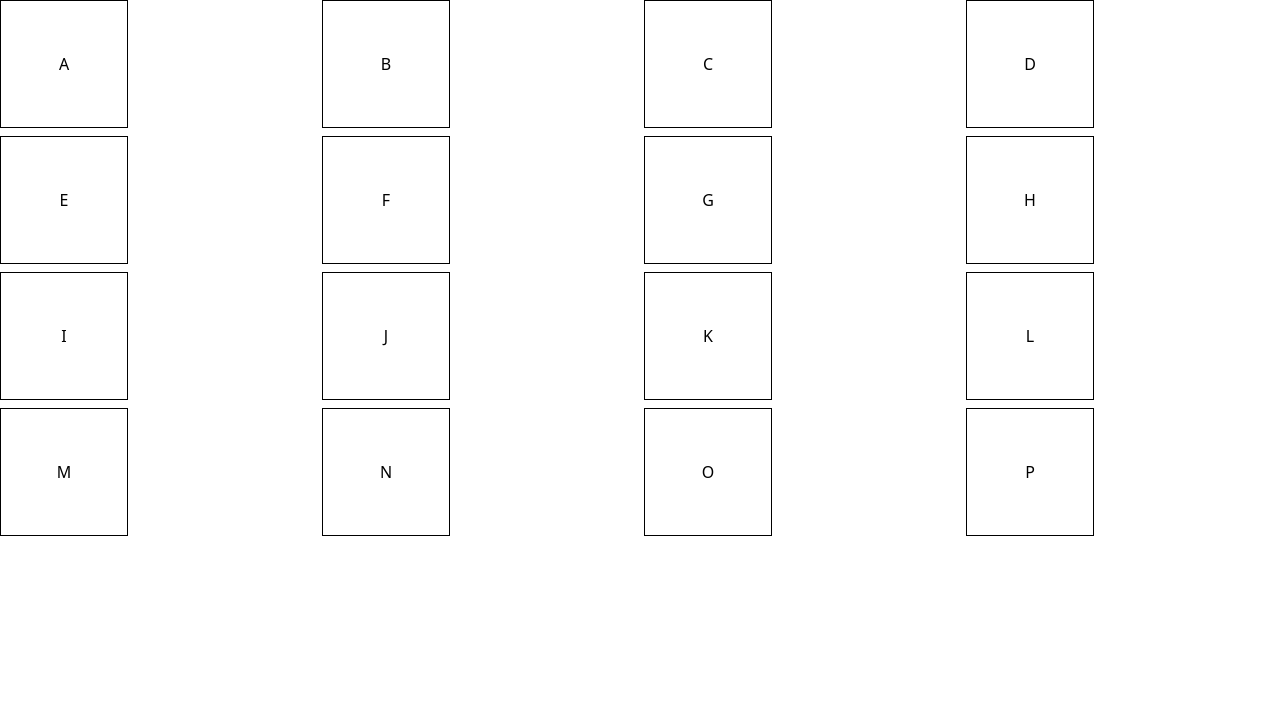
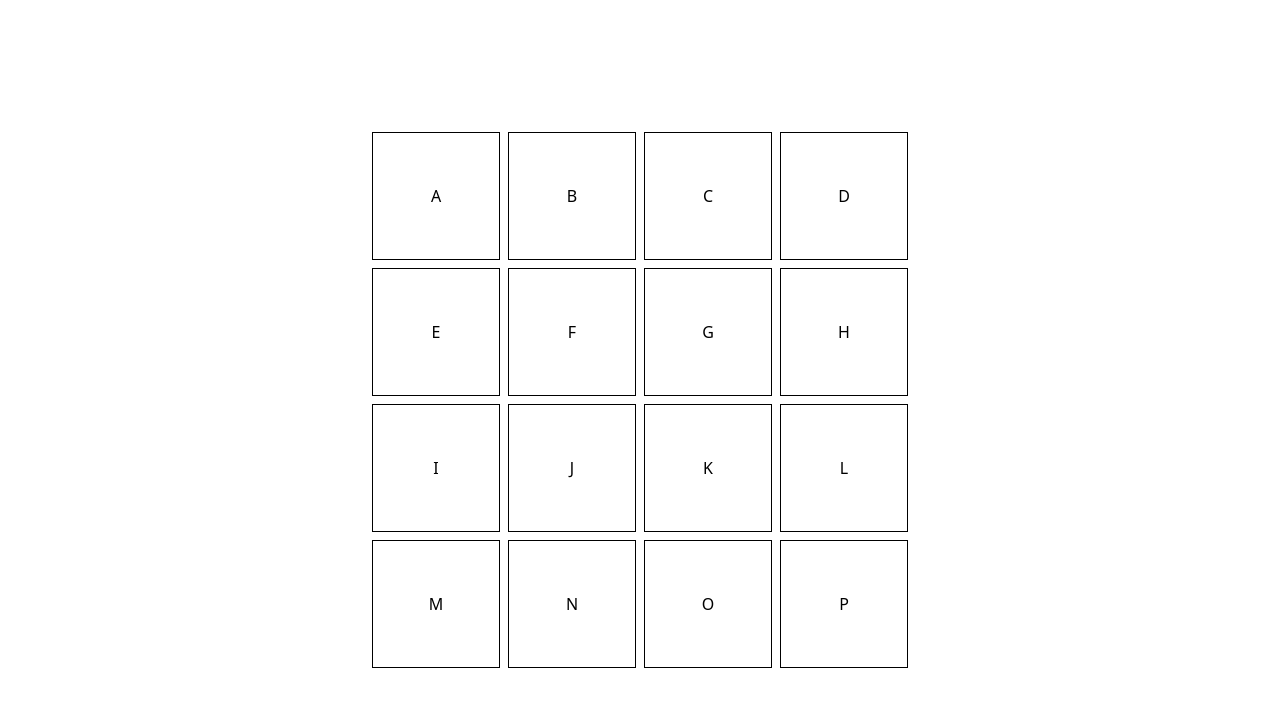
Before and after one commit to lacker/valentines2024, a Svelte app: page / in a window 1280 px wide. Shown: the top 706 px of the page. Built offline with nearby package versions, Linux system fonts and the light colour scheme.

Commit message:
fix grid squareness

```diff
--- a/src/App.svelte
+++ b/src/App.svelte
@@ -7,6 +7,7 @@
   ];
 </script>
 
+<div class="flex justify-center items-center h-screen">
   <div class="grid grid-cols-4 gap-2">
     {#each grid as row}
       {#each row as character}
@@ -18,3 +19,4 @@
       {/each}
     {/each}
   </div>
+</div>
```
Lines whose indentation alone changed are shown as unchanged.
